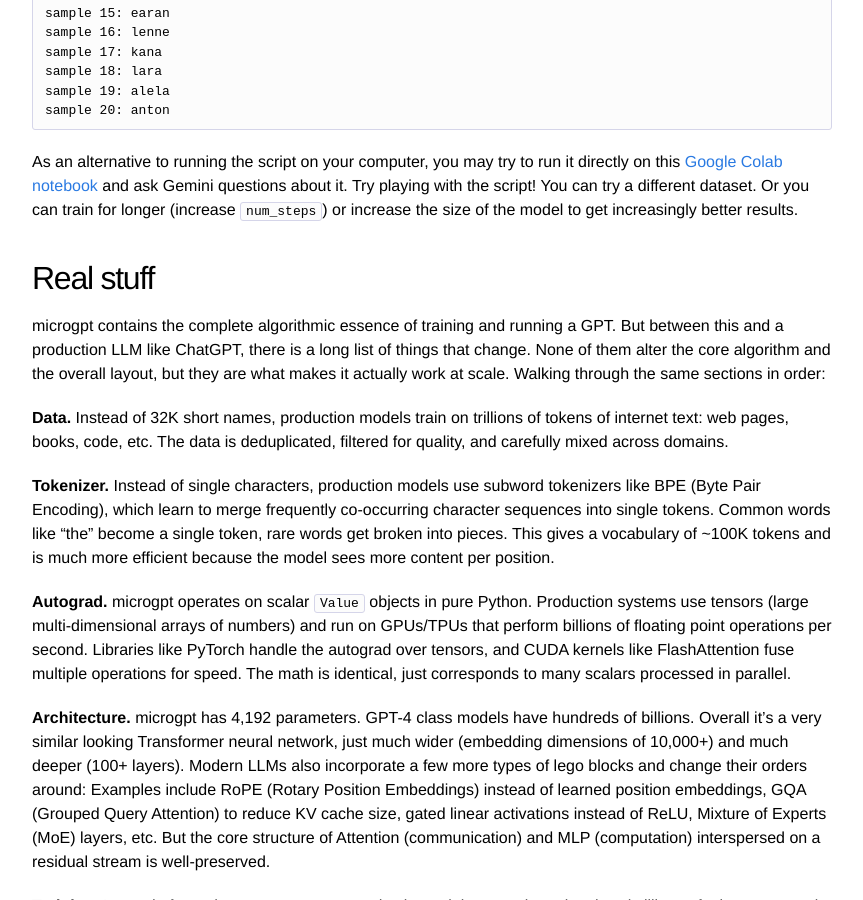
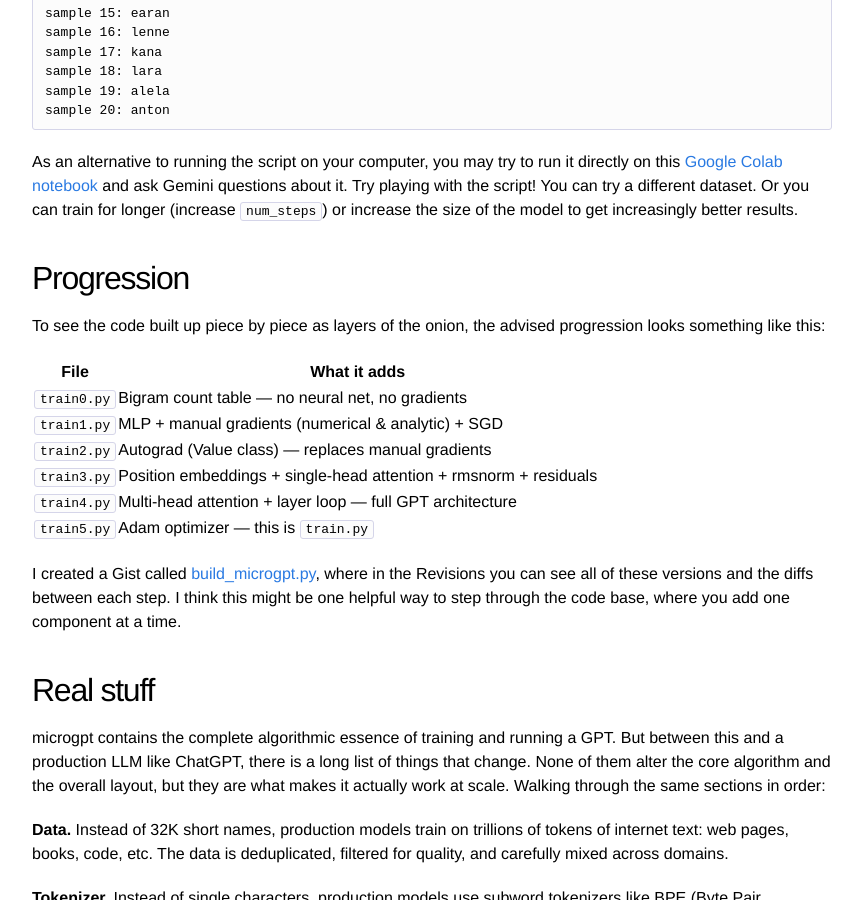
Before and after one commit to karpathy/karpathy.github.io, a Jekyll site: the page built from _posts/2026-02-12-microgpt.markdown, in a window 1280 px wide and 900 px high, scrolled down 12370 px. Shown: the whole window, without its empty margins (208-1071 px from the left). Built offline with Jekyll 4.4.1, drawn with Linux system fonts in a browser that asks for light colours; formulas are drawn with MathJax 3; comment, search, counter and statistics services are not loaded.

Commit message:
add progression

```diff
--- a/_posts/2026-02-12-microgpt.markdown
+++ b/_posts/2026-02-12-microgpt.markdown
@@ -461,6 +461,21 @@ sample 20: anton
 
 As an alternative to running the script on your computer, you may try to run it directly on this [Google Colab notebook](https://colab.research.google.com/drive/1vyN5zo6rqUp_dYNbT4Yrco66zuWCZKoN?usp=sharing) and ask Gemini questions about it. Try playing with the script! You can try a different dataset. Or you can train for longer (increase `num_steps`) or increase the size of the model to get increasingly better results.
 
+## Progression
+
+To see the code built up piece by piece as layers of the onion, the advised progression looks something like this:
+
+| File | What it adds |
+|------|-------------|
+| `train0.py` | Bigram count table — no neural net, no gradients |
+| `train1.py` | MLP + manual gradients (numerical & analytic) + SGD |
+| `train2.py` | Autograd (Value class) — replaces manual gradients |
+| `train3.py` | Position embeddings + single-head attention + rmsnorm + residuals |
+| `train4.py` | Multi-head attention + layer loop — full GPT architecture |
+| `train5.py` | Adam optimizer — this is `train.py` |
+
+I created a Gist called [build_microgpt.py](https://gist.github.com/karpathy/561ac2de12a47cc06a23691e1be9543a), where in the Revisions you can see all of these versions and the diffs between each step. I think this might be one helpful way to step through the code base, where you add one component at a time.
+
 ## Real stuff
 
 microgpt contains the complete algorithmic essence of training and running a GPT. But between this and a production LLM like ChatGPT, there is a long list of things that change. None of them alter the core algorithm and the overall layout, but they are what makes it actually work at scale. Walking through the same sections in order:
```
